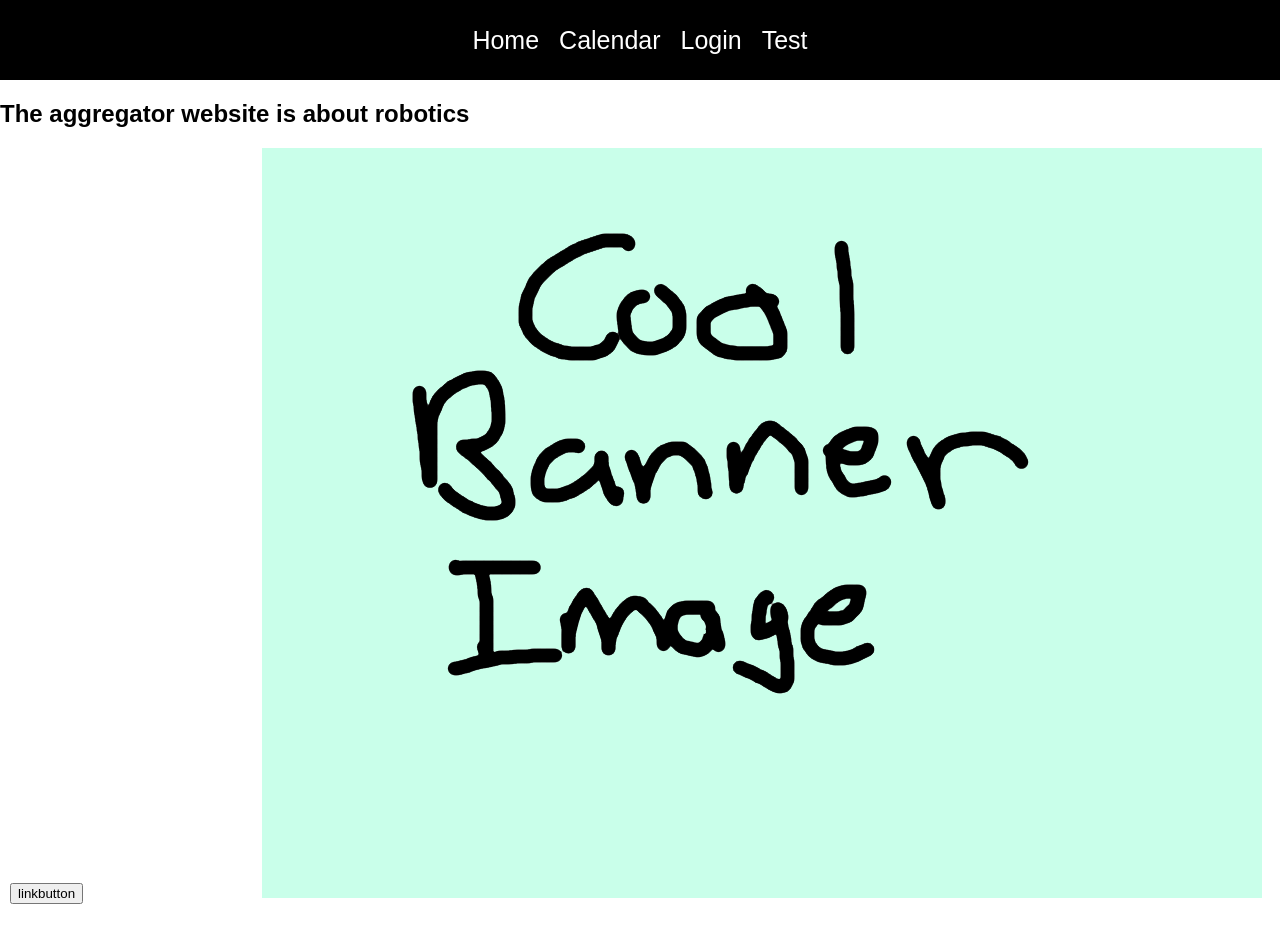
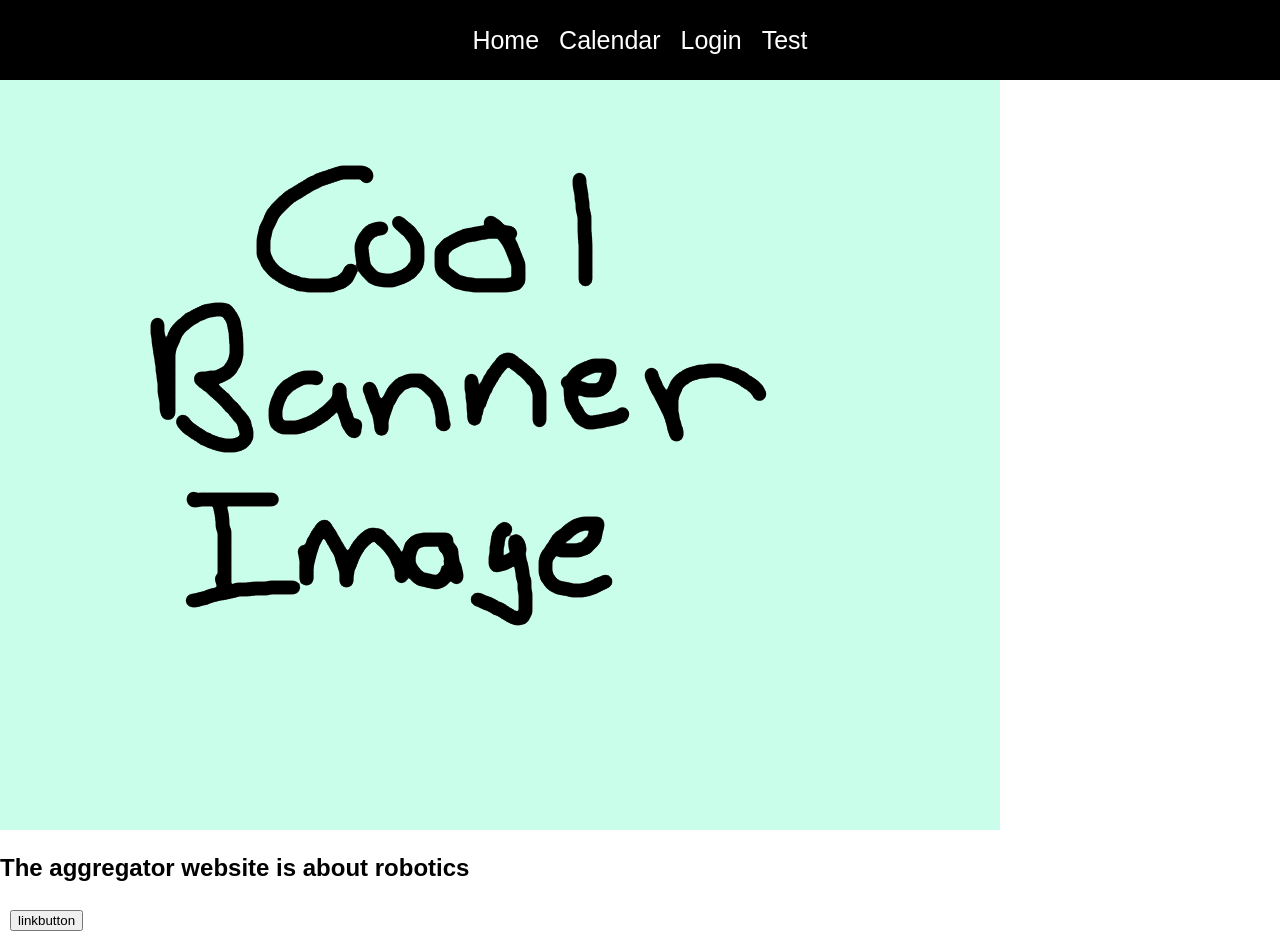
Before and after one commit to vicentecortes23/SWE_Project1, a React (Create React App) app in the folder NewApp/testapp1/: page /About in a window 1280 px wide. Before the commit the page ends 904 px from the top, so only its background shows below. Built offline with nearby package versions, Linux system fonts and the light colour scheme.

Commit message:
added a wider banner image to test resolutions

```diff
--- a/NewApp/testapp1/src/pages/About.js
+++ b/NewApp/testapp1/src/pages/About.js
@@ -5,6 +5,8 @@ import WebImage from './WebImage';
 function About() {
 
     class LinkButton extends React.Component {
+
+
 
         render() {
           return (
@@ -18,14 +20,14 @@ function About() {
       }
 
     return(<div>
-
+        <WebImage />
 
          <h2>The aggregator website is about robotics</h2>
                 <a href= "https://reactjs.org/tutorial/tutorial.html">
                   <button>linkbutton</button> Visitsomething
                 </a>
 
-          <WebImage />
+
 
     </div>)
 }
```
